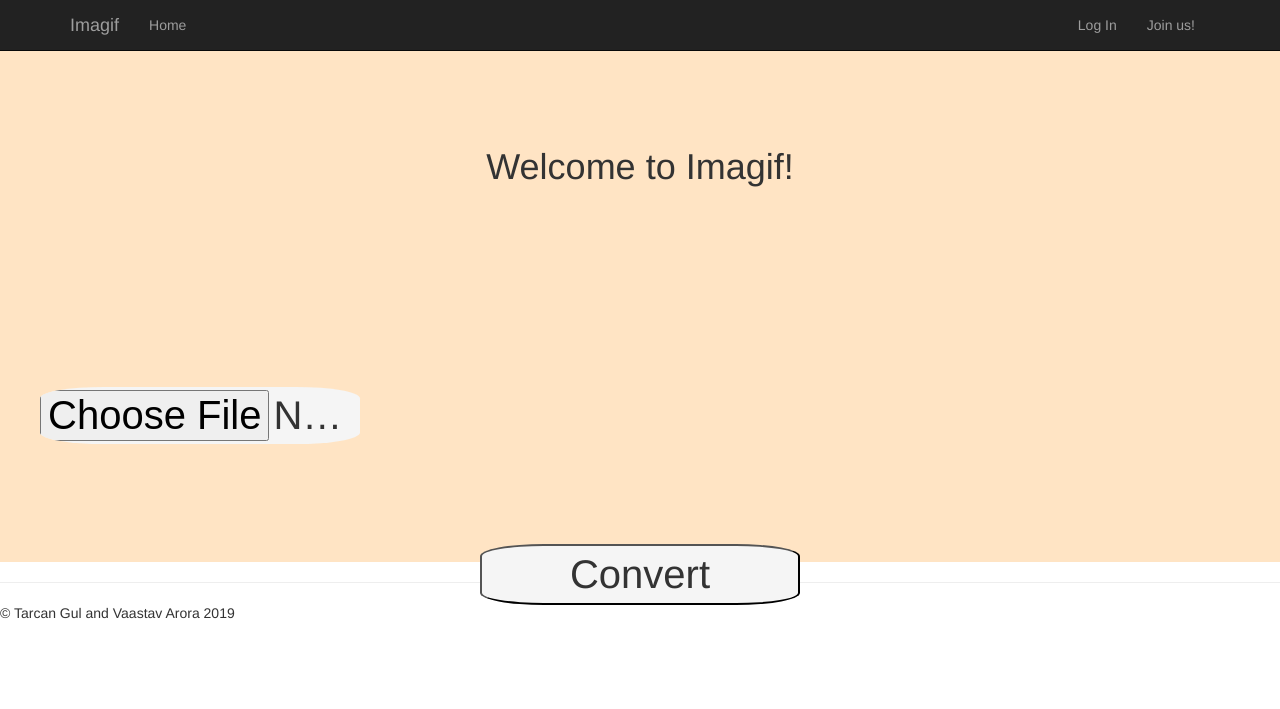
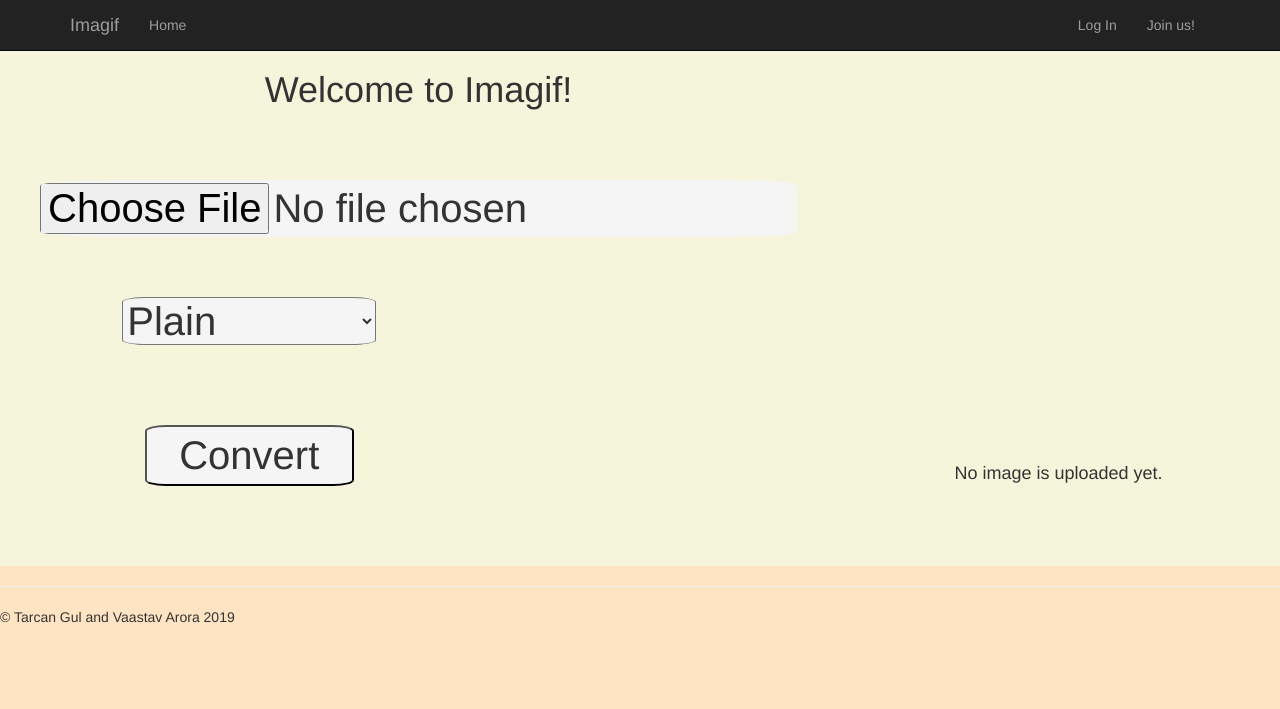
Before and after one commit to TarcanGul/Imagif, a Flask app: page / in a window 1280 px wide. Shown: the top 709 px of the page. Run offline with Flask 2, Linux system fonts and the light colour scheme; some libraries are stand-ins or nearby versions.

Commit message:
Made the site nicer-looking, using session variables to use it as a one-page app.

```diff
--- a/app.py
+++ b/app.py
@@ -1,5 +1,5 @@
 from flask import Flask
-from flask import render_template, url_for, request, redirect
+from flask import render_template, url_for, request, redirect, session
 import sys
 import io
 import os
@@ -7,15 +7,25 @@ import utils.ImagifAlgorithms as ImagifAlgorithms
 from werkzeug.utils import secure_filename
 
 app = Flask(__name__)
+exportedGif = False
+
 
 UTILS_FOLDER = os.path.dirname(os.path.realpath(__file__)) + "\\utils"
 app.config['UTILS_FOLDER'] = UTILS_FOLDER
-
-algo = ImagifAlgorithms.Imagif(UTILS_FOLDER)
+app.config['IMAGE_OUTPUT_FOLDER'] = os.path.dirname(os.path.realpath(__file__)) + "\\static\\images"
+app.secret_key = 'dljsaklqk24e21cjn!Ew@@dsw5'
+algo = ImagifAlgorithms.Imagif(UTILS_FOLDER, app.config['IMAGE_OUTPUT_FOLDER'])
 
 @app.route("/")
 def serveIndex():
-    return render_template("index.html")
+    print("convertedGif" in session, file=sys.stderr)
+    if "convertedGif" in session:
+        print(session.get("convertedGif"), file=sys.stderr)
+        return render_template("index.html", convertedGif=session.get("convertedGif"))
+    else:
+        return render_template("index.html", convertedGif=False)
+
+
 
 @app.route("/OnImageRecieved", methods=['POST'])
 def handleImage():
@@ -28,7 +38,8 @@ def handleImage():
     print(algo.get_target_dir(), file=sys.stderr)
     algo.use_noise_switch(filename, "output.gif")
     os.remove(os.path.join(app.config['UTILS_FOLDER'], filename))
-    return "Success."
+    session["convertedGif"]= True
+    return redirect(url_for("serveIndex"))
 
 if __name__ == "__main__":
     app.run(host="0.0.0.0", port=5000)
--- a/static/css/site.css
+++ b/static/css/site.css
@@ -2,40 +2,68 @@
     margin: 0px;
     padding: 0px;
     box-sizing: border-box;
+
 }
 
 body {
     padding-top: 50px;
     padding-bottom: 20px;
+    background-color: bisque;
 }
 
 .body-content {
-    height: 80vh;
+    height: 100%;
+
 }
 
 .body-content main {
-    background-color: bisque;
+    display: flex;
+    background-color: beige;
     text-align: center;
     height: 80%;
     align-items: center;
     align-content: center;
 }
-#upload-form {
+.form-container {
+    flex: 1;
+    display: grid;
+    grid-auto-columns: 1fr;
+    align-items: center;
+    align-content: center;
     align-self: center;
 }
+
+.image-container {
+    flex: 1;
+}
+
+.image-container #imageField, #imageGifField{
+    height: 100%;
+    width: 100%;
+}
+
 /*For uploading and downloading.*/
-#upload-form .form-element {
-    background-color: whitesmoke;
-    position: relative;
+.form-element{
     top: 20vh;
     margin: 5vh;
-    width: 25%;
+    width: 50%;
     height: 25%;
+}
+
+.form-element input, select {
+    background-color: whitesmoke;
     align-self: center;
-    border-radius: 20%;
+    border-radius: 10%;
     font-size: 5vh;
 }
 
-#upload-form .form-element:hover {
+.form-element input:hover {
     background-color: aquamarine;
 }
+
+@media only screen and (max-width: 800px) {
+    .body-content main {
+        display: grid;
+        grid-template-columns: 1fr;
+    }
+}
--- a/static/js/site.js
+++ b/static/js/site.js
@@ -1,3 +1,18 @@
+var reader = new FileReader();
+document.getElementById("file-input").addEventListener("input", function(){
+    console.log("Callback here?");
+    if(this.files && this.files[0])
+    {
+        reader.onload = function(e){
+            document.getElementById("imageField").setAttribute('src', e.target.result);
+            document.getElementById("imageField").style.visibility = "visible";
+            document.getElementById("imageFieldEmpty").style.visibility = "hidden";
+        }
+
+
+        reader.readAsDataURL(this.files[0]);
+    }
+});
 document.getElementById('upload-form').addEventListener("submit", function(){
     console.log("Form submitted");
     console.log("Image: " + document.getElementById('file-input').files[0])
--- a/templates/index.html
+++ b/templates/index.html
@@ -36,12 +36,34 @@
 
         <div class="body-content">
             <main>
-                <h1>Welcome to Imagif!</h1>
+
                 <!--TODO: Expand welcoming screen and add an upload button-->
-                <form id="upload-form" method="POST" action="OnImageRecieved" enctype="multipart/form-data">
-                    <input class="form-element" id="file-input" type="file" name="file" accept="image/jpeg, image/png"/><br>
-                    <input class="form-element" type="submit" value="Convert"/>
-                </form>
+                <div class="form-container">
+                    <h1>Welcome to Imagif!</h1>
+                    <form id="upload-form" method="POST" action="OnImageRecieved" enctype="multipart/form-data">
+                        <br>
+                        <div class="form-element">
+                            <input id="file-input" type="file" name="file" accept="image/jpeg, image/png"/><br>
+                        </div>
+                        <div class="form-element">
+                            <select>
+                                    <option value="plain">Plain</option>
+                                    <option value="noise_switch">Noise Switch</option>
+                            </select>
+                        </div>
+                        <div class="form-element">
+                            <input class="form-element" type="submit" value="Convert"/>
+                        </div>
+                    </form>
+                </div>
+                <div class="image-container">
+                    {%if convertedGif %}
+                        <img id="imageGifField" src="../static/images/output.gif" alt="uploaded gif image" />
+                    {% else %}
+                        <img id="imageField" src="#" alt="uploaded image" style="visibility: hidden;"/>
+                        <h4 id="imageFieldEmpty">No image is uploaded yet.</h4>
+                    {% endif %}
+                </div>
             </main>
 
             <footer>
```
Also changed, not shown: static/images/output.gif (added), utils/fav.jpg (deleted), utils/output.gif (deleted).
